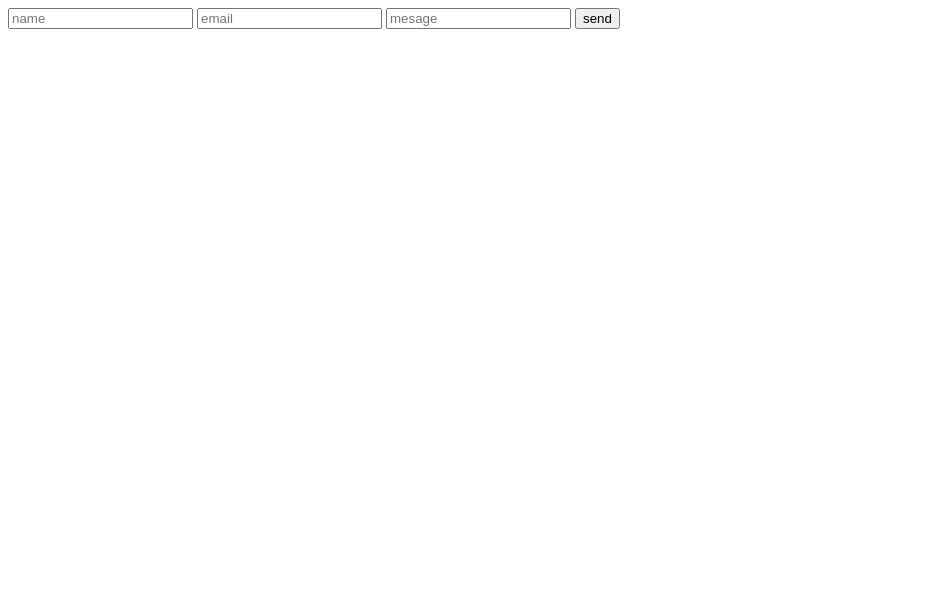
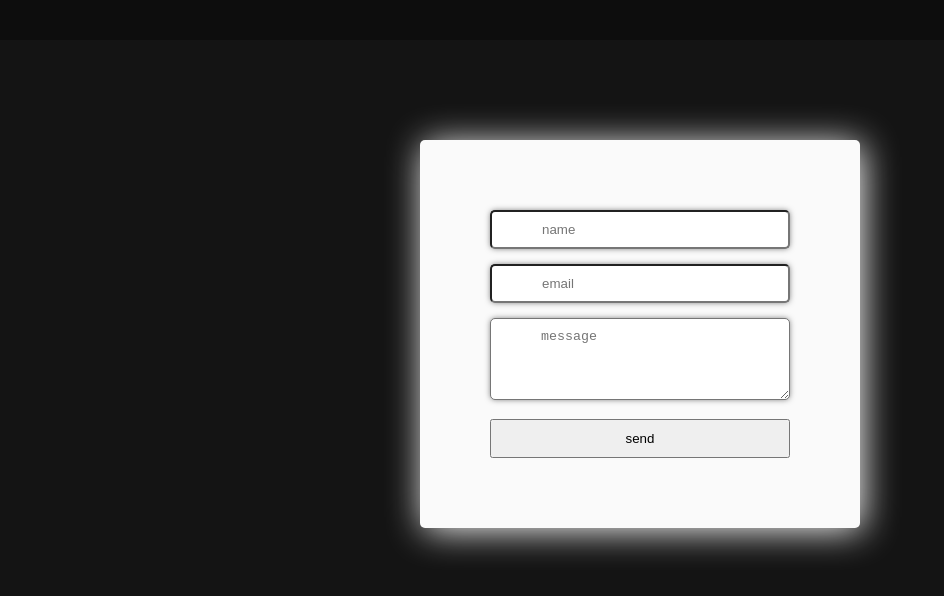
Before and after one commit to Robszu/concactForm, a plain HTML site: page index.html in a window 1280 px wide. Shown: the whole page, without its empty margins (0-944 px from the left). Drawn offline with Linux system fonts and the light colour scheme.

Commit message:
added css.style

```diff
--- a/index.html
+++ b/index.html
@@ -1,8 +1,21 @@
-<div class="container">
+<!DOCTYPE html>
+<html>
+  <head>
+    <meta charset="utf-8">
+    <title>Concact Form</title>
+    <link rel="stylesheet" href="style.css" type="text/css">
+  </head>
+  <body>
+    <header>
+    </header>
+    <div id="concact_form">
       <form>
         <input type="text" placeholder="name">
         <input type="text" placeholder="email" required>
-    <input type="text" placeholder="mesage" required>
+        <textarea placeholder="message" name="message" type="text" rows="4" required></textarea>
         <input type="submit" value="send">
       </form>
     </div>
+
+  </body>
+</html>
--- /dev/null
+++ b/style.css
@@ -0,0 +1,44 @@
+body {
+  background-color: #141414;
+  margin: 0;
+  font-family: arial;
+}
+
+header {
+  background-color: #0d0d0d;
+  min-height: 40px;
+}
+
+form {
+  margin: 20px;
+  color: red, #eee;
+}
+
+#concact_form {
+  background-color: #fafafa;
+  margin-left: auto;
+  margin-right: auto;
+  margin-top: 100px;
+  width: 340px;
+  padding: 50px;
+  border-radius: 5px;
+  -webkit-box-shadow: 3px 3px 36px -1px rgba(255,255,255,1);
+  -moz-box-shadow: 3px 3px 36px -1px rgba(255,255,255,1);
+  box-shadow: 3px 3px 36px -1px rgba(255,255,255,1);
+}
+
+[type="text"] {
+  margin-bottom: 15px;
+  padding: 10px 10px 10px 50px;
+  width: 300px;
+  box-sizing: border-box;
+  border-radius: 5px;
+  -webkit-box-shadow: 0px 0px 6px -1px rgba(0,0,0,0.61);
+  -moz-box-shadow: 0px 0px 6px -1px rgba(0,0,0,0.61);
+  box-shadow: 0px 0px 6px -1px rgba(0,0,0,0.61);
+}
+
+[type="submit"] {
+  width: 300px;
+  padding: 10px;
+}
```
Lines whose indentation alone changed are shown as unchanged.
